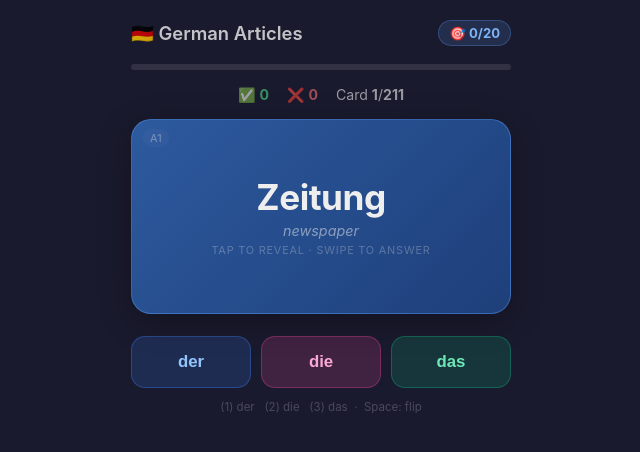
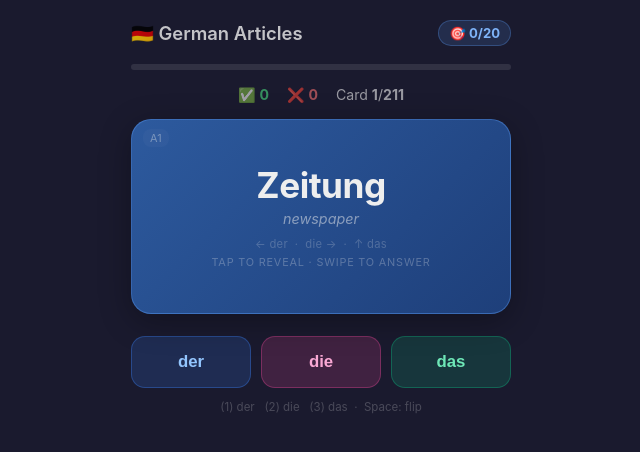
Before and after one commit to jugglingballsbot/german-flashcards, a plain HTML site: page index.html in a window 1280 px wide. Both pictures are taken after a click on the button "Start →". Shown: the whole page, without its empty margins (319-959 px from the left). Drawn offline with Linux system fonts and the light colour scheme; no server answers.

Commit message:
Fix: restore swipe-hint element lost during restructure

```diff
--- a/index.html
+++ b/index.html
@@ -581,6 +581,7 @@
         <div class="card-word"    id="frontWord"></div>
         <div class="card-translation" id="frontTranslation"></div>
 
+        <div class="swipe-hint" id="swipeHint">← der &nbsp;·&nbsp; die → &nbsp;·&nbsp; ↑ das</div>
         <div class="card-hint">tap to reveal · swipe to answer</div>
       </div>
       <div class="card-face card-back">
```
